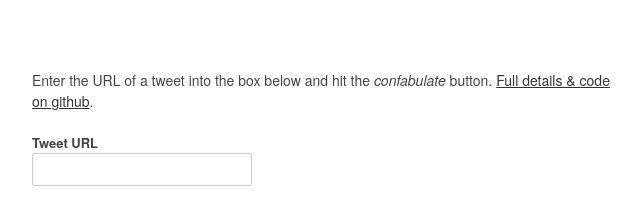
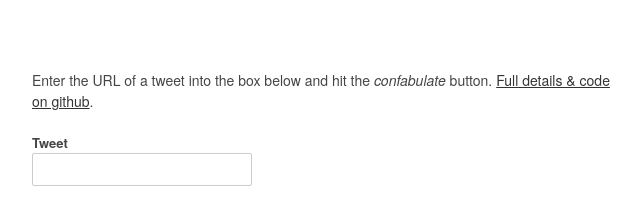
Before and after one commit to hjst/twitter-confab, a plain HTML site: page index.html in a window 1280 px wide. Shown: the top 203 px of the page, 308-948 px from the left. Drawn offline with nearby package versions, Linux system fonts and the light colour scheme.

Commit message:
It's easier to just say "tweet"
Rather than possibly cause confusion or incorrect context, just call the
input field "tweet".

```diff
--- a/index.html
+++ b/index.html
@@ -61,7 +61,7 @@
       </p>
 
       <form id="confabulation" method="get" target="">
-        <label for="contweet">Tweet URL</label>
+        <label for="contweet">Tweet</label>
         <input type="text" id="contweet" name="contweet" />
         <input type="submit" value="Confabulate" />
       </form>
```
